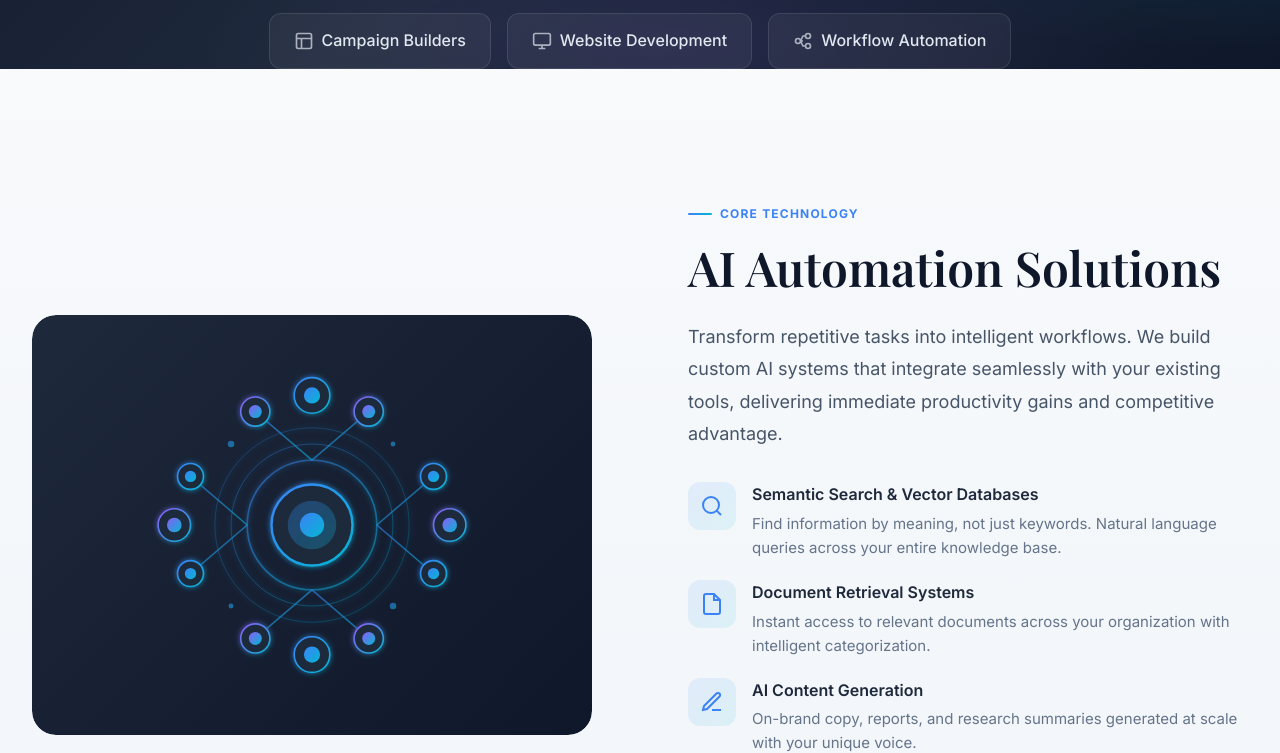
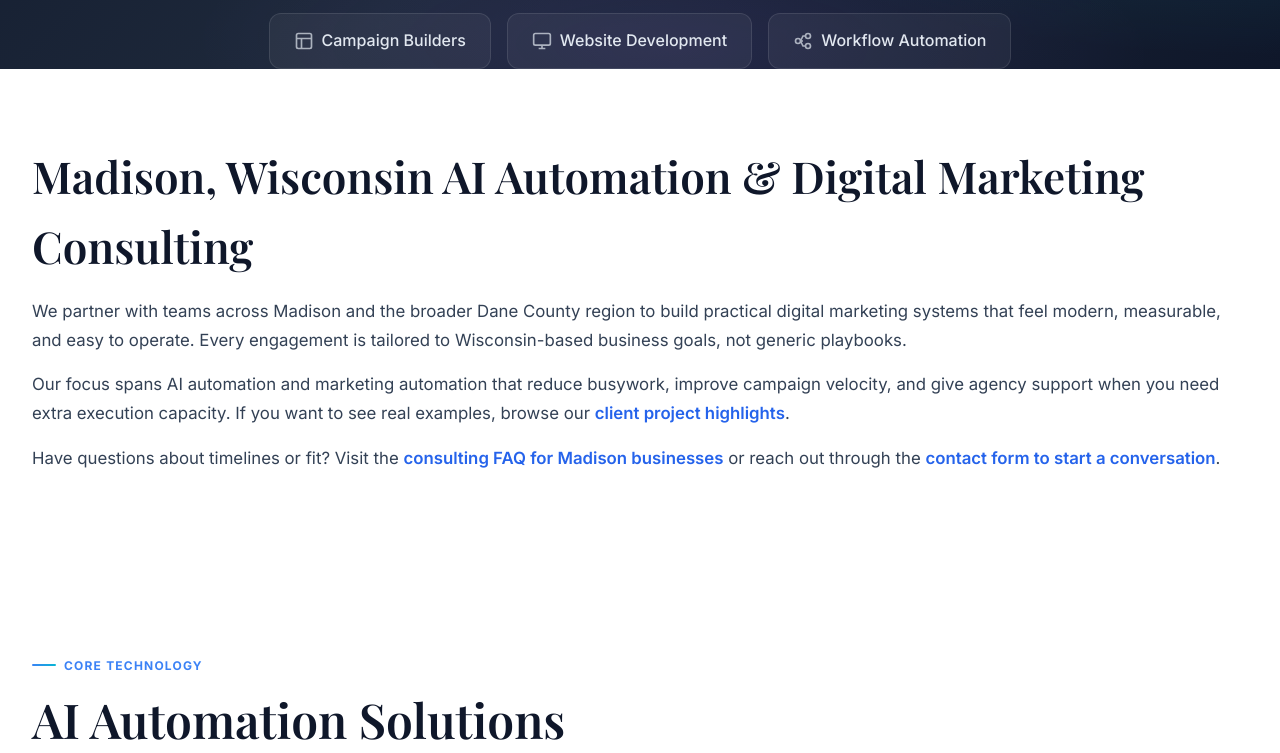
Before and after one commit to matthewcarlsonhome-cmd/matthewcarlsonconsulting, a plain HTML site: page services.html in a window 1280 px wide. Shown: the part 569-1322 px from the top of the page. Drawn offline with nearby package versions, Linux system fonts and the light colour scheme.

Commit message:
Add Madison-focused consulting section

```diff
--- a/services.html
+++ b/services.html
@@ -271,6 +271,41 @@
             opacity: 0.7;
         }
 
+        .services-intro {
+            background: #ffffff;
+            padding: 4.5rem 0 2rem;
+        }
+
+        .services-intro .service-showcase-container {
+            grid-template-columns: 1fr;
+            gap: 1.5rem;
+        }
+
+        .services-intro h2 {
+            font-family: 'Playfair Display', serif;
+            font-size: clamp(2rem, 4vw, 2.75rem);
+            font-weight: 600;
+            color: #0f172a;
+            margin-bottom: 1rem;
+        }
+
+        .services-intro p {
+            font-size: 1.05rem;
+            color: #334155;
+            line-height: 1.7;
+            margin-bottom: 1rem;
+        }
+
+        .services-intro a {
+            color: #2563eb;
+            font-weight: 600;
+            text-decoration: none;
+        }
+
+        .services-intro a:hover {
+            text-decoration: underline;
+        }
+
         /* Service Showcase Sections */
         .service-showcase {
             position: relative;
@@ -617,6 +652,28 @@
         </div>
     </header>
 
+    <section class="services-intro" aria-labelledby="madison-consulting">
+        <div class="service-showcase-container">
+            <div>
+                <h2 id="madison-consulting">Madison, Wisconsin AI Automation &amp; Digital Marketing Consulting</h2>
+                <p>
+                    We partner with teams across Madison and the broader Dane County region to build practical digital
+                    marketing systems that feel modern, measurable, and easy to operate. Every engagement is tailored to
+                    Wisconsin-based business goals, not generic playbooks.
+                </p>
+                <p>
+                    Our focus spans AI automation and marketing automation that reduce busywork, improve campaign velocity,
+                    and give agency support when you need extra execution capacity. If you want to see real examples, browse
+                    our <a href="projects.html">client project highlights</a>.
+                </p>
+                <p>
+                    Have questions about timelines or fit? Visit the <a href="faq.html">consulting FAQ for Madison businesses</a>
+                    or reach out through the <a href="contact.html">contact form to start a conversation</a>.
+                </p>
+            </div>
+        </div>
+    </section>
+
     <!-- AI Automation Section -->
     <section class="service-showcase" id="ai-automation">
         <div class="service-showcase-container">
```
